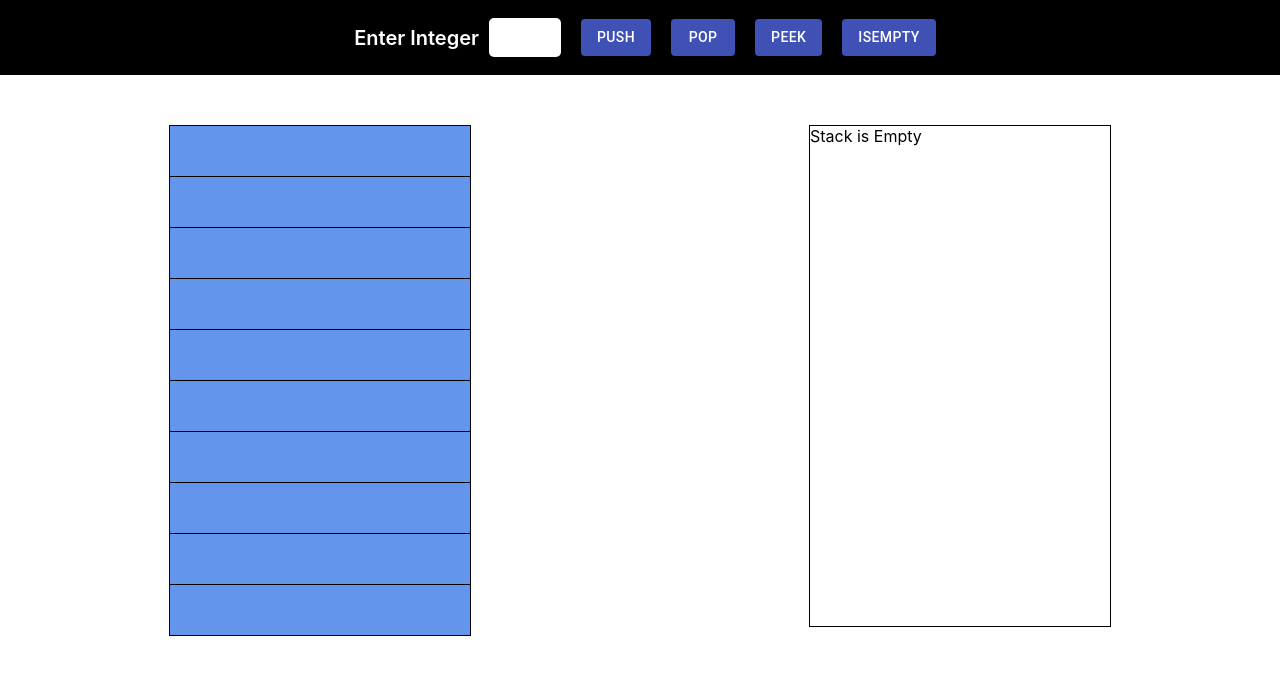
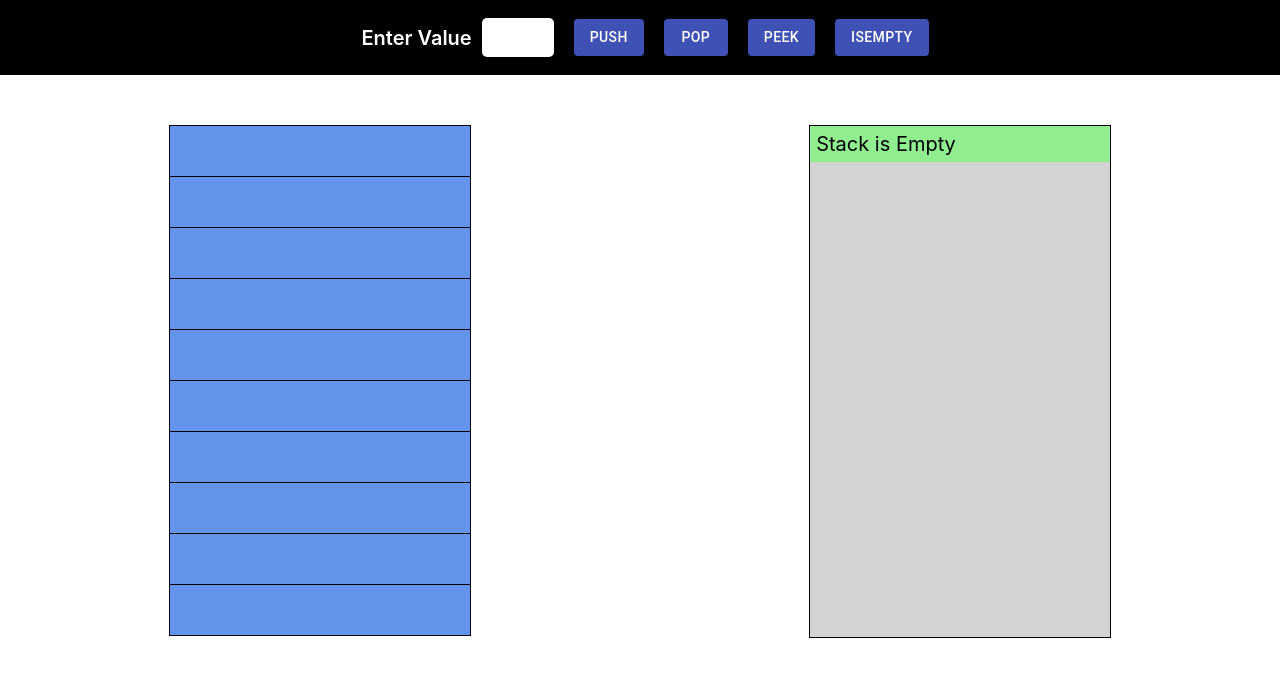
Before and after one commit to TerryHintz/stack_visualizer, a React (Create React App) app: page / in a window 1280 px wide. Both pictures are taken after a click on the button "POP". Shown: the top 676 px of the page. Built offline with nearby package versions, Linux system fonts and the light colour scheme.

Commit message:
style log

```diff
--- a/src/Header.js
+++ b/src/Header.js
@@ -12,8 +12,8 @@ class Header extends Component {
     render () {
         return (
             <div className='header'>
-                <div className='header-section-left'>
-                    <span className='header-text'>{'Enter Integer'}</span>
+                <div className='header-section'>
+                    <span className='header-text'>{'Enter Value'}</span>
                     <input
                         id='num-input'
                         type='text'
--- a/src/Stack.css
+++ b/src/Stack.css
@@ -22,8 +22,14 @@
 
 .log-root {
   width: 300px;
-  height: 500px;
+  height: 511px;
   border: 1px solid black;
+  background-color: lightgrey;
+}
+
+.log-msg {
+  font-size: 20px;
+  padding: 6.15px;
 }
 
 .header {
@@ -59,11 +65,6 @@
   align-items: center;
 }
 
-.header-section-left {
-  display: flex;
-  align-items: center;
-}
-
 .header-button {
   color: white !important;
   margin: 0 10px !important;
--- a/src/Stack.js
+++ b/src/Stack.js
@@ -43,7 +43,16 @@ class Stack extends Component {
         let log = this.state.log;
         const i = this.state.index;
 
+        this.checkLog(log);
+
+        if(!val){
+            log.push('Please Enter Integer Value');
+            this.setState({log});
+            return;
+        }
+
         stackCopy[i] = val;
+
         log.push('Pushed ' + val + ' to Stack');
 
         const stack = document.getElementsByClassName('stack-element');
@@ -57,6 +66,9 @@ class Stack extends Component {
         const stackCopy = this.state.stack;
         let log = this.state.log;
         const i = this.state.index;
+
+        this.checkLog(log);
+
         log.push(stackCopy[i+1] ? 'Peek Retruned ' + stackCopy[i+1] : 'Stack is Empty');
         this.setState({log});
     }
@@ -65,6 +77,8 @@ class Stack extends Component {
         let stackCopy = this.state.stack;
         let log = this.state.log;
         const i = this.state.index + 1;
+
+        this.checkLog(log);
 
         if(i === 10){
             log.push('Stack is Empty');
@@ -77,7 +91,7 @@ class Stack extends Component {
         setTimeout(() => stack[i].innerHTML = '', 1000);
         setTimeout(() => stack[i].style.backgroundColor = 'cornflowerblue', 1000);
 
-        log.push(stackCopy[i] + ' Deleted from Stack');
+        log.push('Deleted ' + stackCopy[i] + ' from Stack');
 
         stackCopy[i] = null;
 
@@ -88,8 +102,16 @@ class Stack extends Component {
         const i = this.state.index + 1;
         let log = this.state.log;
 
+        this.checkLog(log);
+
         log.push( i===10 ? 'isEmpty returned TRUE' : 'isEmpty returned FALSE');
         this.setState({log});
+    }
+
+    checkLog = (log) => {
+        if(log.length === 13){
+            log.shift();
+        }
     }
 
     render() {
@@ -109,9 +131,9 @@ class Stack extends Component {
                         })}
                     </div>
                     <div className='log-root'>
-                        {this.state.log.map((message) => {
+                        {this.state.log.map((message, index) => {
                             return (
-                                <div>
+                                <div style={{backgroundColor: index === this.state.log.length-1 ? 'lightgreen' : 'LightSeaGreen' }} className='log-msg'>
                                     {message}
                                 </div>
                             )
```
